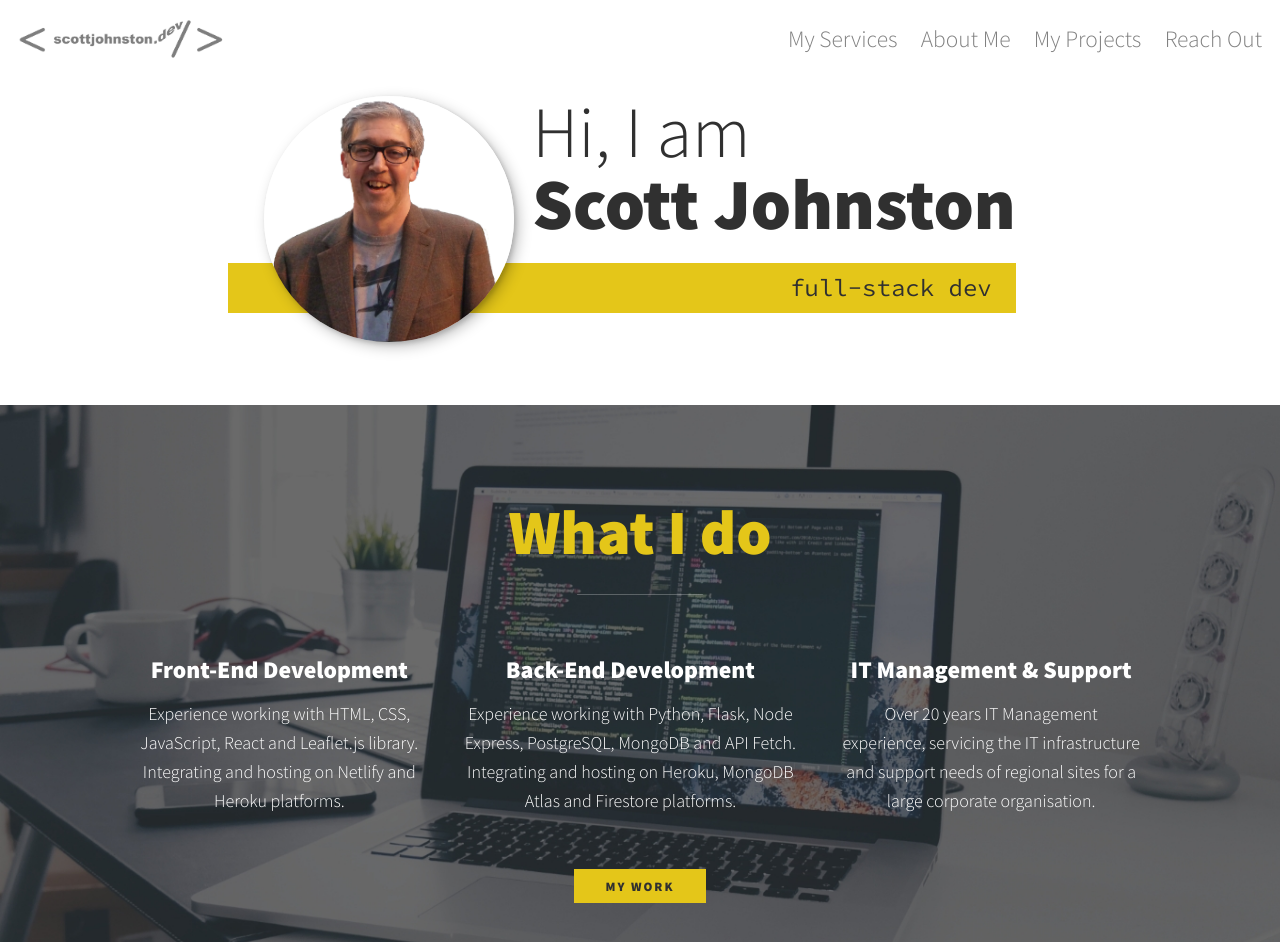
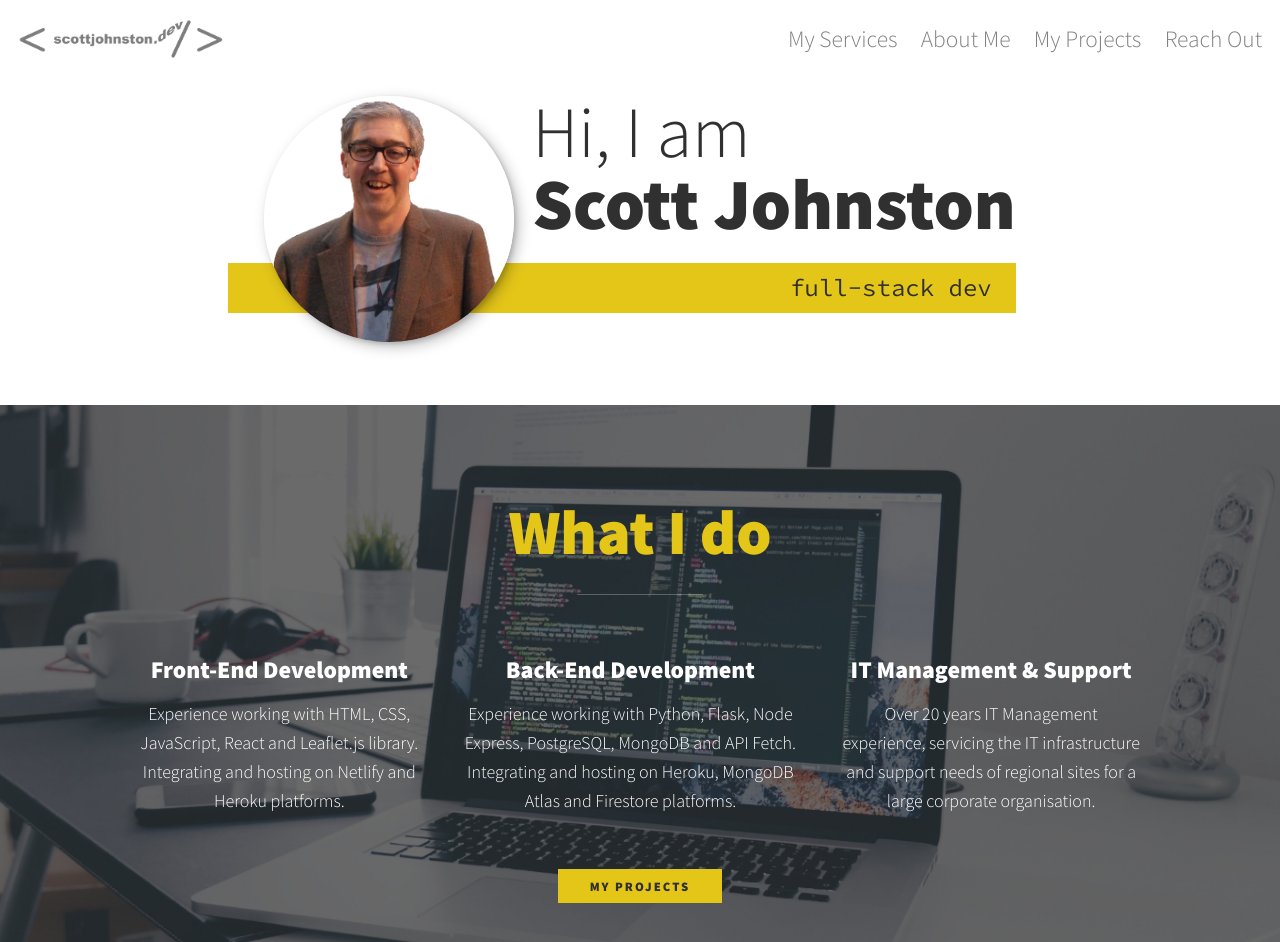
Before and after one commit to SJ47/scottjohnston-portfolio, a React (Create React App) app: page / in a window 1280 px wide. Shown: the top 942 px of the page. Built offline with nearby package versions, Linux system fonts and the light colour scheme; the HTML template or start-up script is replaced by a standard one.

Commit message:
Fixed button link on what I do section to projects

```diff
--- a/src/components/ProjectPage.js
+++ b/src/components/ProjectPage.js
@@ -3,7 +3,7 @@ import React from 'react'
 // This component acts as a template project page where individual project component files
 // will send props to this page so all project renders look the same
 
-// Props passed in
+// Props passed in with example
 // title = "A CodeClan Group Project"
 // projectTitle = "Endangered Animals App"
 // subtitle = "A Learning with CodeClan Project"
--- a/src/components/WhatIDo.js
+++ b/src/components/WhatIDo.js
@@ -36,7 +36,7 @@ const WhatIDo = () => {
             </div>
             {/* <!-- / services --> */}
 
-            <a href="#work" className="btn">My Work</a>
+            <a href="#projects" className="btn">My Projects</a>
         </section>
 
     )
```
